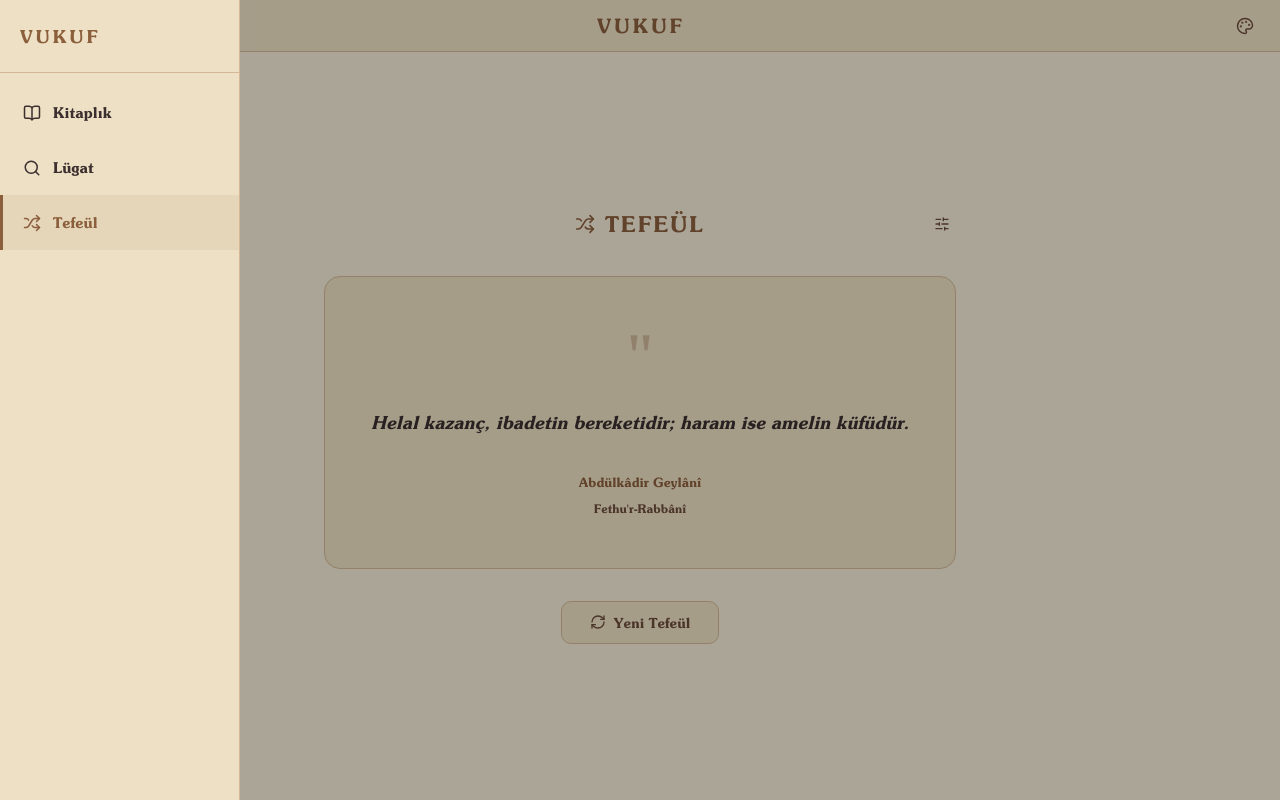
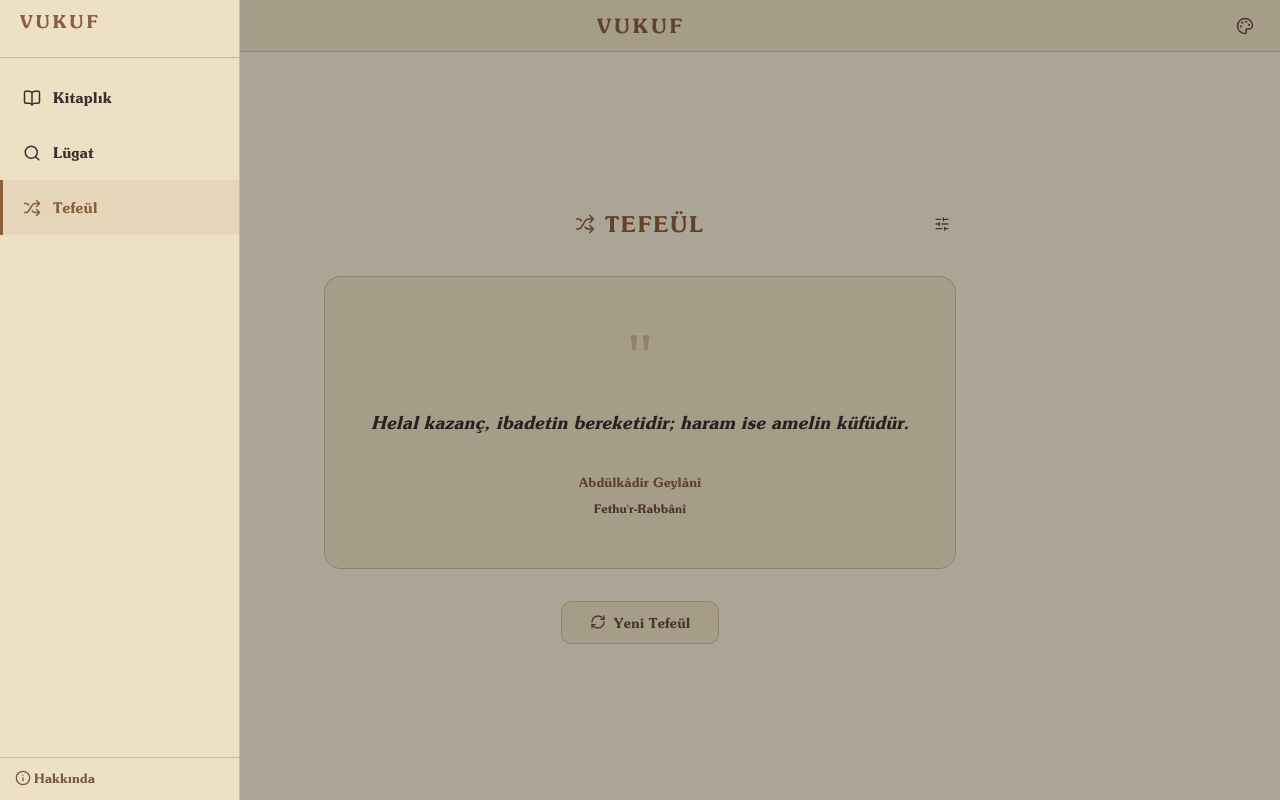
Before and after one commit to hoschgor/Vukuf, a React (Vite) app: page /tefeul in a window 1280 px wide. Both pictures are taken after a click on the button 36 px from the left and 25 px from the top of the page. Built offline with nearby package versions, Linux system fonts and the light colour scheme.

Commit message:
düzenleme

```diff
--- a/src/App.jsx
+++ b/src/App.jsx
@@ -4,6 +4,7 @@ import Kutuphane from "./pages/Kutuphane"
 import Lugat from "./pages/Lugat"
 import Tefeul from "./pages/Tefeul"
 import OkumaEkrani from "./pages/OkumaEkrani"
+import Hakkinda from "./pages/Hakkinda"
 import { useApp } from "./AppContext"
 
 export default function App() {
@@ -19,6 +20,7 @@ export default function App() {
         <Route path="/lugat" element={<Lugat />} />
         <Route path="/tefeul" element={<Tefeul />} />
         <Route path="/kitap/:id" element={<OkumaEkrani />} />
+        <Route path="/hakkinda" element={<Hakkinda />} />
       </Routes>
     </div>
   )
--- a/src/components/Navbar.jsx
+++ b/src/components/Navbar.jsx
@@ -1,6 +1,6 @@
 import { useState } from "react"
 import { Link, useLocation } from "react-router-dom"
-import { BookOpen, Search, Shuffle, Menu, X, Palette, Pencil } from "lucide-react"
+import { BookOpen, Search, Shuffle, Menu, X, Palette, Pencil, Info } from "lucide-react"
 import { useApp } from "../AppContext"
 
 const temaAciklamalari = {
@@ -30,10 +30,16 @@ export default function Navbar() {
   const [ozelRenkler, setOzelRenkler] = useState(customTheme)
   const [aktifRenk, setAktifRenk] = useState(null)
 
-  const navItems = [
+  // Ana menü öğeleri (Hakkında hariç)
+  const anaNavItems = [
     { path: "/", label: "Kitaplık", icon: BookOpen },
     { path: "/lugat", label: "Lügat", icon: Search },
     { path: "/tefeul", label: "Tefeül", icon: Shuffle },
+  ]
+
+  // Alt menü öğesi (Hakkında)
+  const altNavItems = [
+    { path: "/hakkinda", label: "Hakkında", icon: Info },
   ]
 
   const temaListesi = [
@@ -202,7 +208,6 @@ export default function Navbar() {
               {paletRenkleri.map(palet => (
                 <div key={palet.key}>
                   <div style={{ display: "flex", alignItems: "center", gap: "12px" }}>
-                    {/* Renk kutusu */}
                     <button
                       onClick={() => setAktifRenk(aktifRenk === palet.key ? null : palet.key)}
                       style={{
@@ -216,14 +221,12 @@ export default function Navbar() {
                         boxShadow: aktifRenk === palet.key ? `0 0 0 2px ${theme.accent}40` : "none",
                       }}
                     />
-                    {/* Açıklama */}
                     <div style={{ flex: 1 }}>
                       <div style={{ fontSize: "13px", color: theme.text }}>{palet.label}</div>
                       <div style={{ fontSize: "11px", color: theme.textSecondary }}>{ozelRenkler[palet.key]}</div>
                     </div>
                   </div>
 
-                  {/* Renk seçici */}
                   {aktifRenk === palet.key && (
                     <div style={{ marginTop: "8px", marginLeft: "48px" }}>
                       <input
@@ -240,7 +243,6 @@ export default function Navbar() {
                           background: theme.background,
                         }}
                       />
-                      {/* Hazır renk önerileri */}
                       <div style={{ display: "flex", gap: "6px", marginTop: "8px", flexWrap: "wrap" }}>
                         {["#f4ecd8", "#ffffff", "#1a1a2e", "#0d0d0d", "#2c3e50", "#8b5e3c",
                           "#c0392b", "#27ae60", "#2980b9", "#8e44ad", "#d4b896", "#3b2f2f"].map(renk => (
@@ -264,7 +266,6 @@ export default function Navbar() {
               ))}
             </div>
 
-            {/* Önizleme */}
             <div style={{
               marginTop: "20px",
               padding: "12px",
@@ -300,7 +301,6 @@ export default function Navbar() {
               </span>
             </div>
 
-            {/* Kaydet butonu */}
             <button
               onClick={kaydet}
               style={{
@@ -322,7 +322,7 @@ export default function Navbar() {
         </>
       )}
 
-      {/* Menü overlay */}
+      {/* Menü overlay - Hakkında en altta */}
       {menuAcik && (
         <>
           <div
@@ -338,16 +338,21 @@ export default function Navbar() {
             background: theme.surface,
             borderRight: `1px solid ${theme.border}`,
             zIndex: 200,
-            padding: "20px 0",
+            padding: "5px 0",
             display: "flex",
             flexDirection: "column",
+            justifyContent: "space-between", // İçeriği üst ve alt olarak ayırır
           }}>
+            {/* Üst kısım - Logo ve ana menü */}
+            <div>
               <div style={{ padding: "0 20px 20px", borderBottom: `1px solid ${theme.border}`, marginBottom: "12px" }}>
                 <span style={{ color: theme.accent, fontSize: "18px", fontWeight: "bold", letterSpacing: "3px" }}>
                   VUKUF
                 </span>
               </div>
-            {navItems.map(({ path, label, icon: Icon }) => {
+
+              {/* Ana menü öğeleri (Kitaplık, Lügat, Tefeül) */}
+              {anaNavItems.map(({ path, label, icon: Icon }) => {
                 const isActive = location.pathname === path
                 return (
                   <Link
@@ -372,6 +377,41 @@ export default function Navbar() {
                 )
               })}
             </div>
+
+            {/* Alt kısım - Hakkında (çizgi ile ayrılmış) */}
+            <div style={{
+              marginTop: "auto",
+              borderTop: `1px solid ${theme.border}`,
+              paddingTop: "4px",
+              marginBottom: "0px",
+            }}>
+              {altNavItems.map(({ path, label, icon: Icon }) => {
+                const isActive = location.pathname === path
+                return (
+                  <Link
+                    key={path}
+                    to={path}
+                    onClick={() => setMenuAcik(false)}
+                    style={{
+                      display: "flex",
+                      alignItems: "center",
+                      gap: "3px",
+                      padding: "5px 12px",
+                      color: isActive ? theme.accent : theme.textSecondary,
+                      background: isActive ? `${theme.accent}15` : "transparent",
+                      borderLeft: isActive ? `3px solid ${theme.accent}` : "3px solid transparent",
+                      fontSize: "13px",
+                      transition: "all 0.2s",
+                      opacity: 0.9,
+                    }}
+                  >
+                    <Icon size={16} />
+                    {label}
+                  </Link>
+                )
+              })}
+            </div>
+          </div>
         </>
       )}
     </>
```
Also changed, not shown: src/pages/Hakkında.jsx (added, +61 -0 lines). Lines whose indentation alone changed are shown as unchanged.
